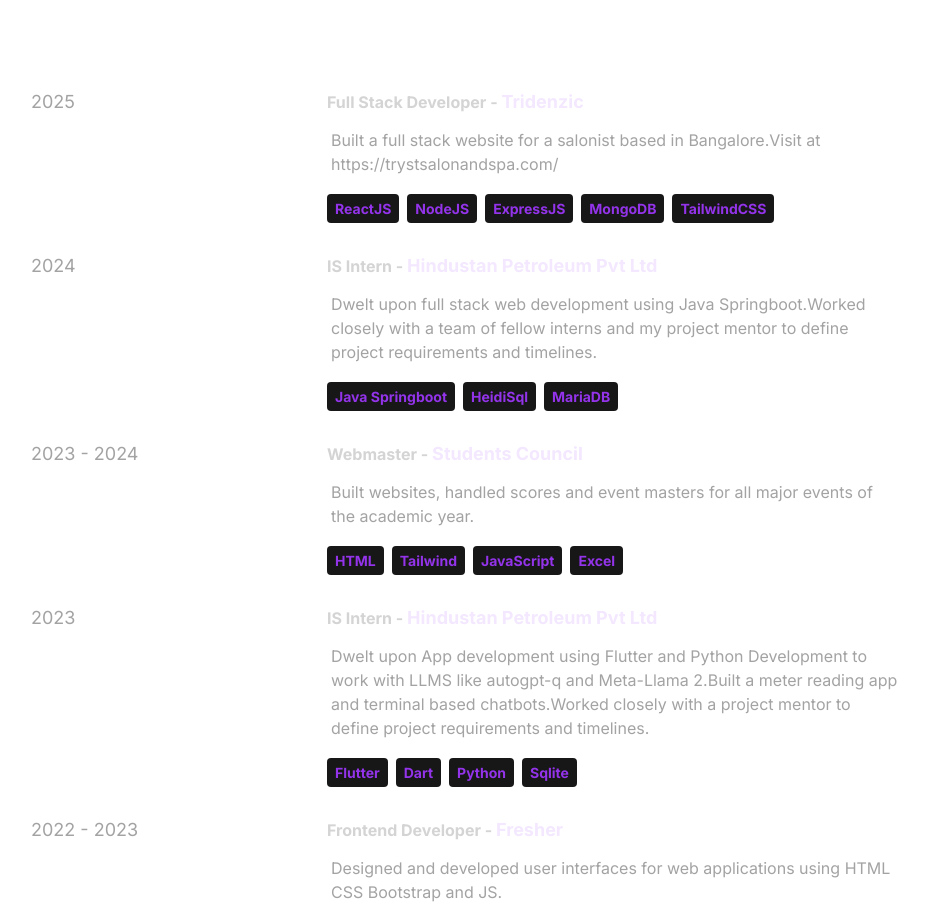
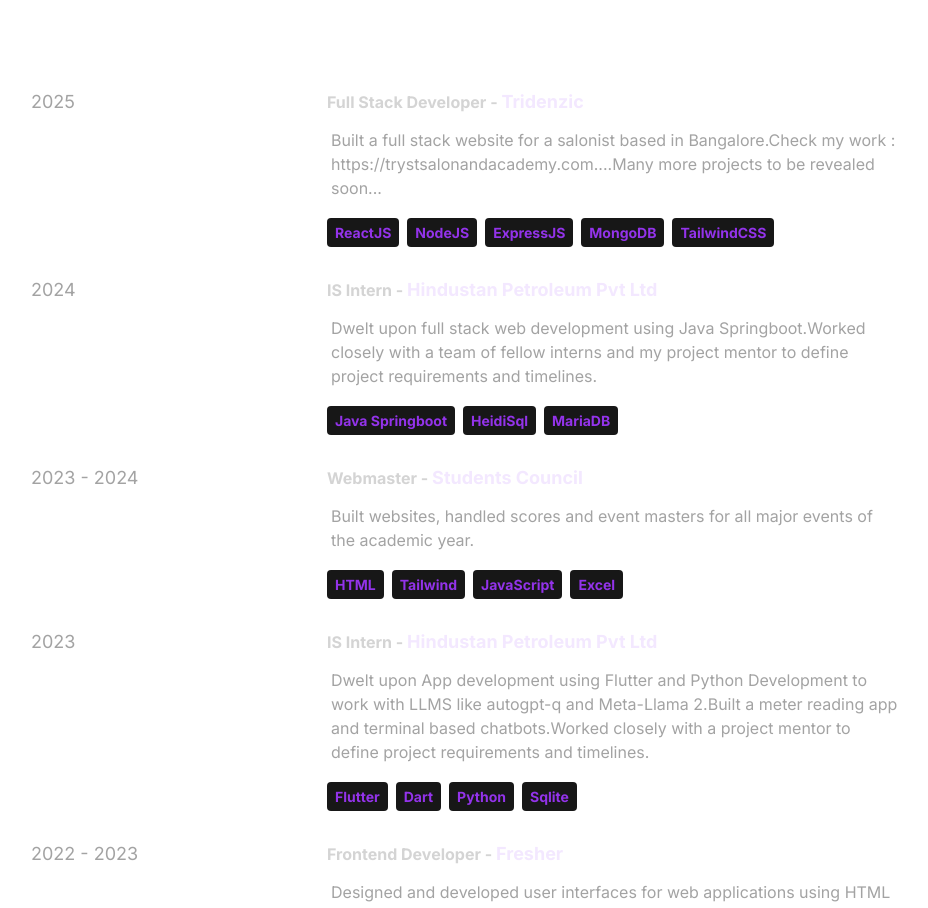
Before and after one commit to Joshuadmello04/PortfolioWebsite, a React (Vite) app: page / in a window 1280 px wide. Shown: the part 2900-3808 px from the top of the page, without its empty margins (173-1101 px from the left). Built offline with nearby package versions, Linux system fonts and the light colour scheme.

Commit message:
tridenzic work added

```diff
--- a/src/assets/content/index.js
+++ b/src/assets/content/index.js
@@ -14,7 +14,7 @@
     year: "2025",
     role: "Full Stack Developer",
     company: "Tridenzic",
-    description: `Built a full stack website for a salonist based in Bangalore.Visit at https://trystsalonandspa.com/`,
+    description: `Built a full stack website for a salonist based in Bangalore.Check my work : https://trystsalonandacademy.com....Many more projects to be revealed soon...`,
     technologies: ["ReactJS","NodeJS", "ExpressJS","MongoDB","TailwindCSS"],
   },
   {
```
